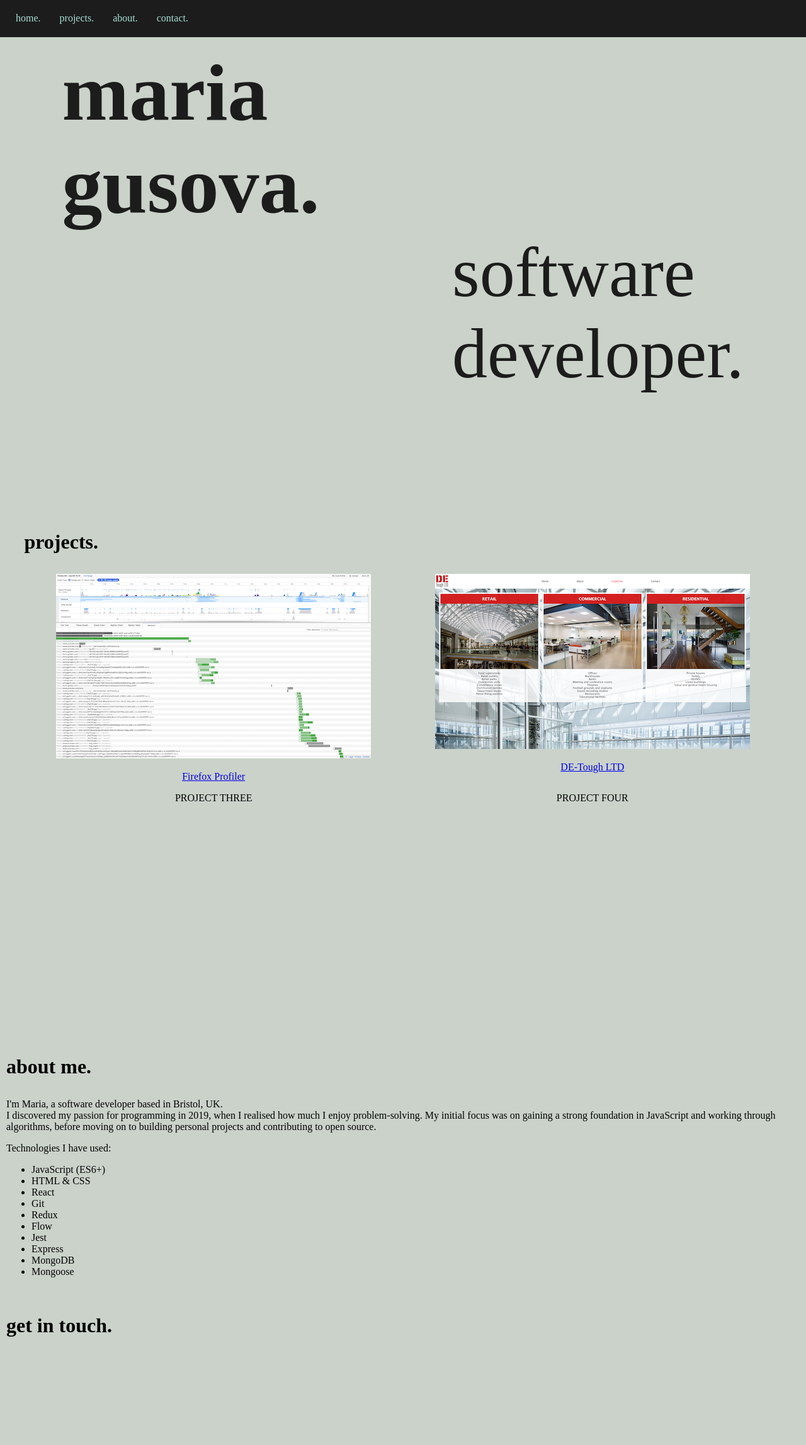
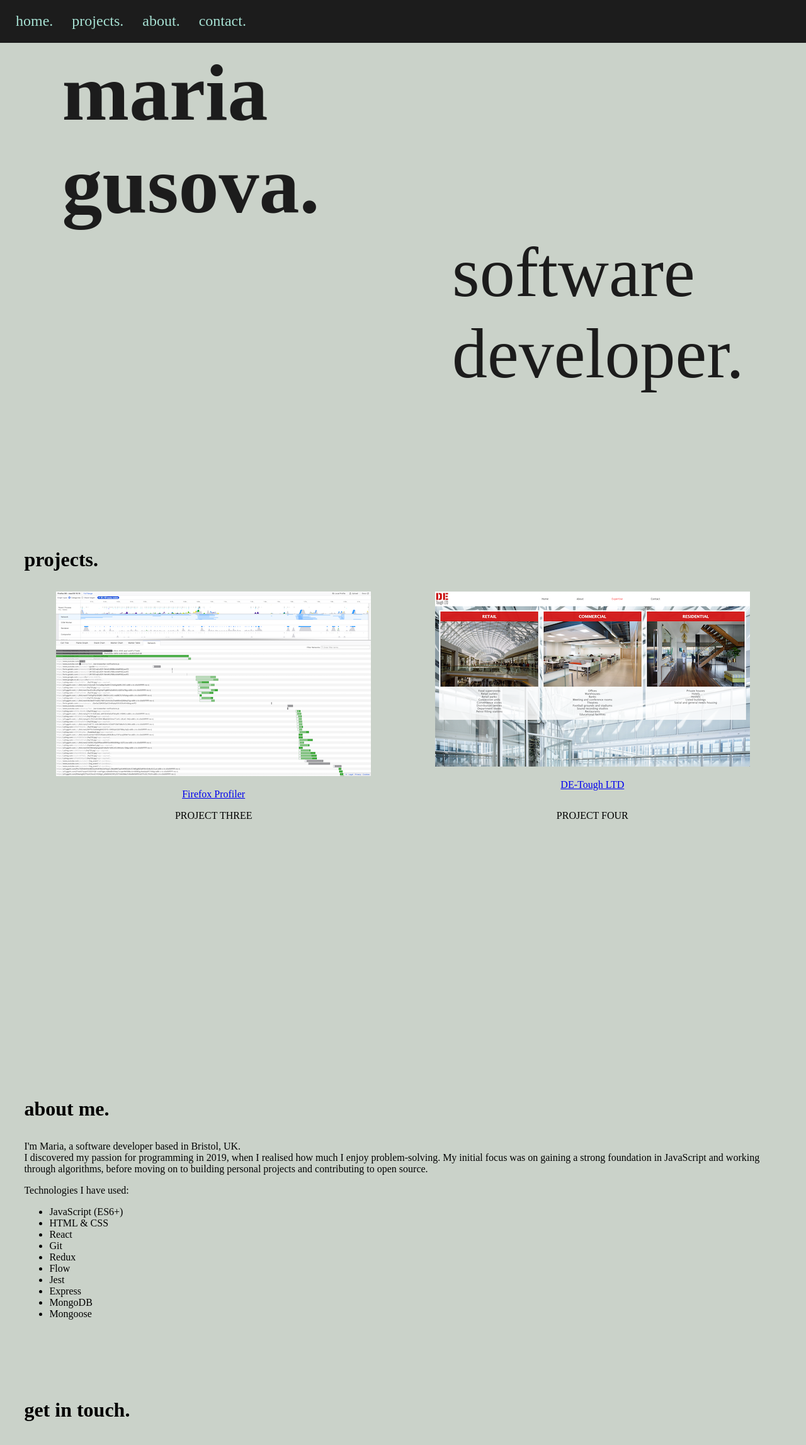
Before and after one commit to mariagus/my-portfolio, a plain HTML site: page index.html in a window 1280 px wide. Shown: the whole page at 63% size. Before the commit the page ends 2165 px from the top, so only its background shows below. Drawn offline with Linux system fonts and the light colour scheme; a web font is replaced by a local one.

Commit message:
Adjust nav width to fit screen

```diff
--- a/index.html
+++ b/index.html
@@ -14,7 +14,7 @@
 			<a href="#contact">contact.</a>
 		</nav>
 	</header>
-	<main>
+	<main id="home">
 		<div class="top" id="fade">
 		<h1>maria</h1>
 		<h1>gusova.</h1>
--- a/style.css
+++ b/style.css
@@ -9,6 +9,7 @@ html {
 
 body {
 	margin: 0;
+	width: 100%;
 }
 
 .background {
@@ -32,10 +33,11 @@ body {
 
 header {
 	position: fixed;
+	width: 100%;
 }
 
 nav {
-	width: 100vw;
+	width: 100%;
 	display: flex;
 	padding: 10px;
 	background-color: #1c1c1c;
@@ -50,7 +52,7 @@ nav a {
 	padding: 10px;
 	border-style: none;
 	background-color: transparent;
-	font-size: 1rem;
+	font-size: 1.5rem;
 	border-bottom: 1px solid transparent;
 }
 
@@ -141,7 +143,6 @@ h2 {
 
 #projects {
 	padding: 3%;
-	padding-top: 10px;
 	font-family: 'Nixie One', serif;
 }
 
@@ -161,11 +162,9 @@ h3 {
 }
 
 #about {
-	padding: 10px;
-	padding-top: 0;
+	padding: 3%;
 }
 
 #contact {
-	padding: 10px;
-	padding-top: 0;
+	padding: 3%;
 }
```
